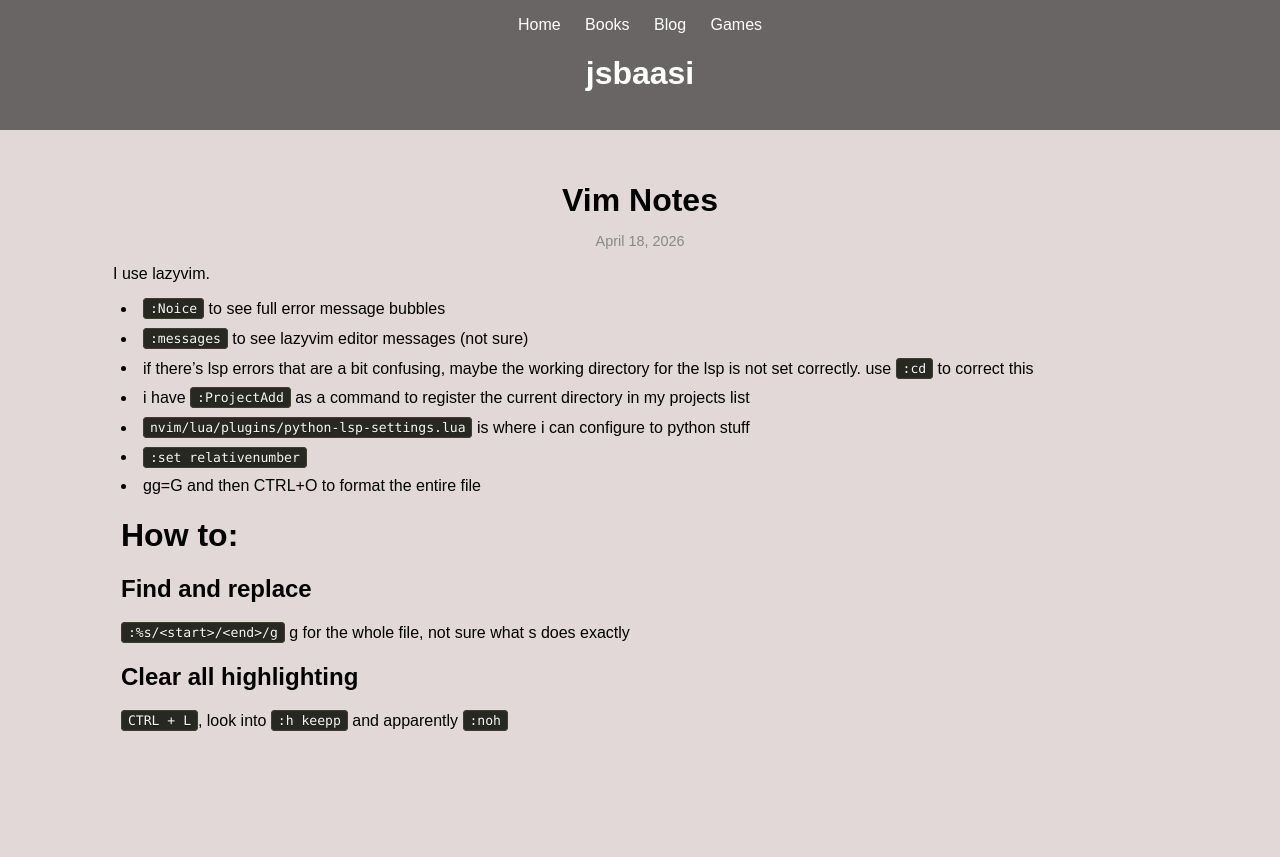
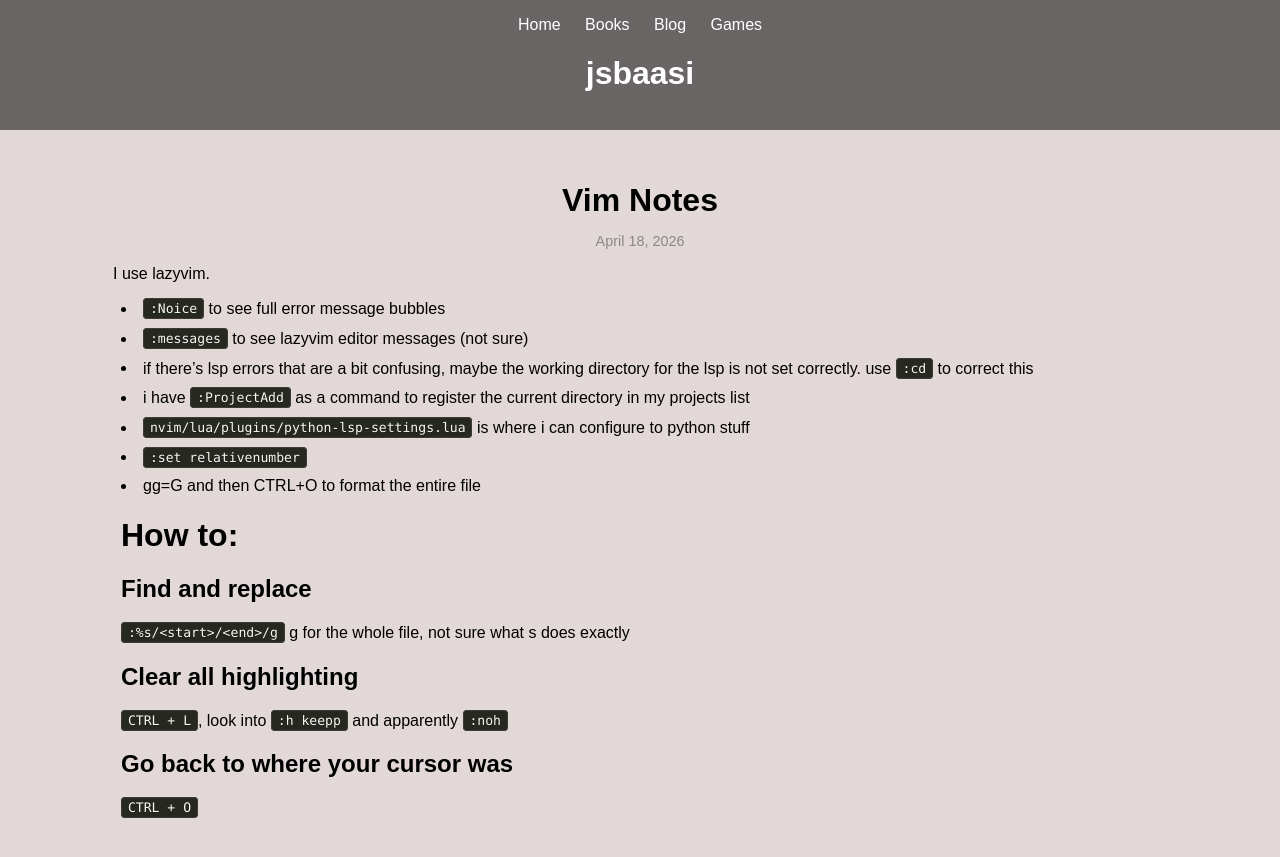
Before and after one commit to jsbaasi/jsbaasi.github.io, a Jekyll site: the page built from _posts/2026-04-18-vim-notes.md, in a window 1280 px wide. Shown: the top 857 px of the page. Built offline with Jekyll 4.4.1, drawn with Linux system fonts in a browser that asks for light colours.

Commit message:
vault backup: 2026-07-10 18:50:50

```diff
--- a/_posts/2026-04-18-vim-notes.md
+++ b/_posts/2026-04-18-vim-notes.md
@@ -18,3 +18,5 @@ I use lazyvim.
 `:%s/<start>/<end>/g` g for the whole file, not sure what s does exactly
 ## Clear all highlighting
 `CTRL + L`, look into `:h keepp` and apparently `:noh`
+## Go back to where your cursor was
+`CTRL + O`
```
Also changed, not shown: _posts/2026-06-08-breaking-bad-episodes.md (+1 -0 lines).
